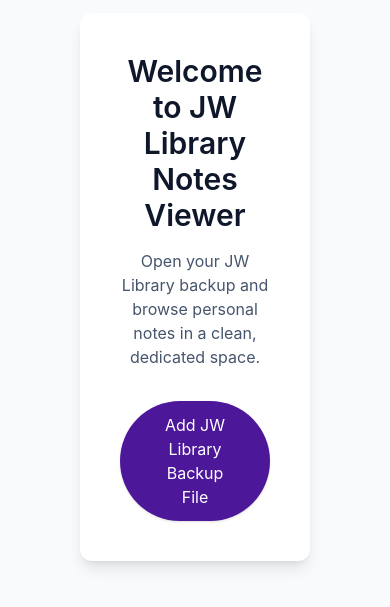
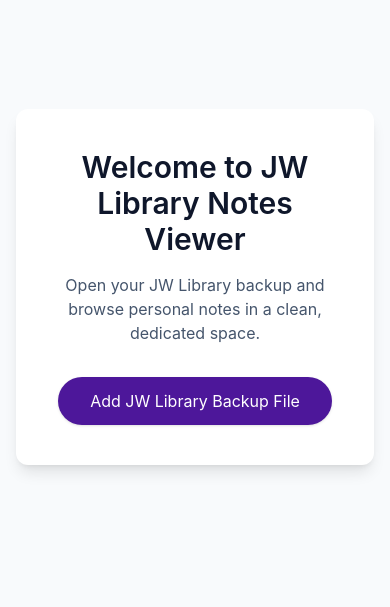
Before and after one commit to jezzar042015/jwlbm, a Vue app: page / in a window 390 px wide. Shown: the part 135-742 px from the top of the page. Built offline with nearby package versions, Linux system fonts and the light colour scheme.

Commit message:
mobile friendly

```diff
--- a/src/views/HomeView.vue
+++ b/src/views/HomeView.vue
@@ -1,5 +1,5 @@
 <template>
-    <div class="min-h-screen flex items-center justify-center bg-slate-50 p-20">
+    <div class="min-h-screen flex items-center justify-center bg-slate-50 p-4 md:p-20">
         <div class="max-w-md w-full bg-white rounded-xl shadow-lg p-10 text-center">
             <h1 class="text-3xl font-semibold mb-4 text-slate-900">Welcome to JW Library Notes Viewer</h1>
             <p class="text-slate-600 mb-8">Open your JW Library backup and browse personal notes in a clean, dedicated
```
